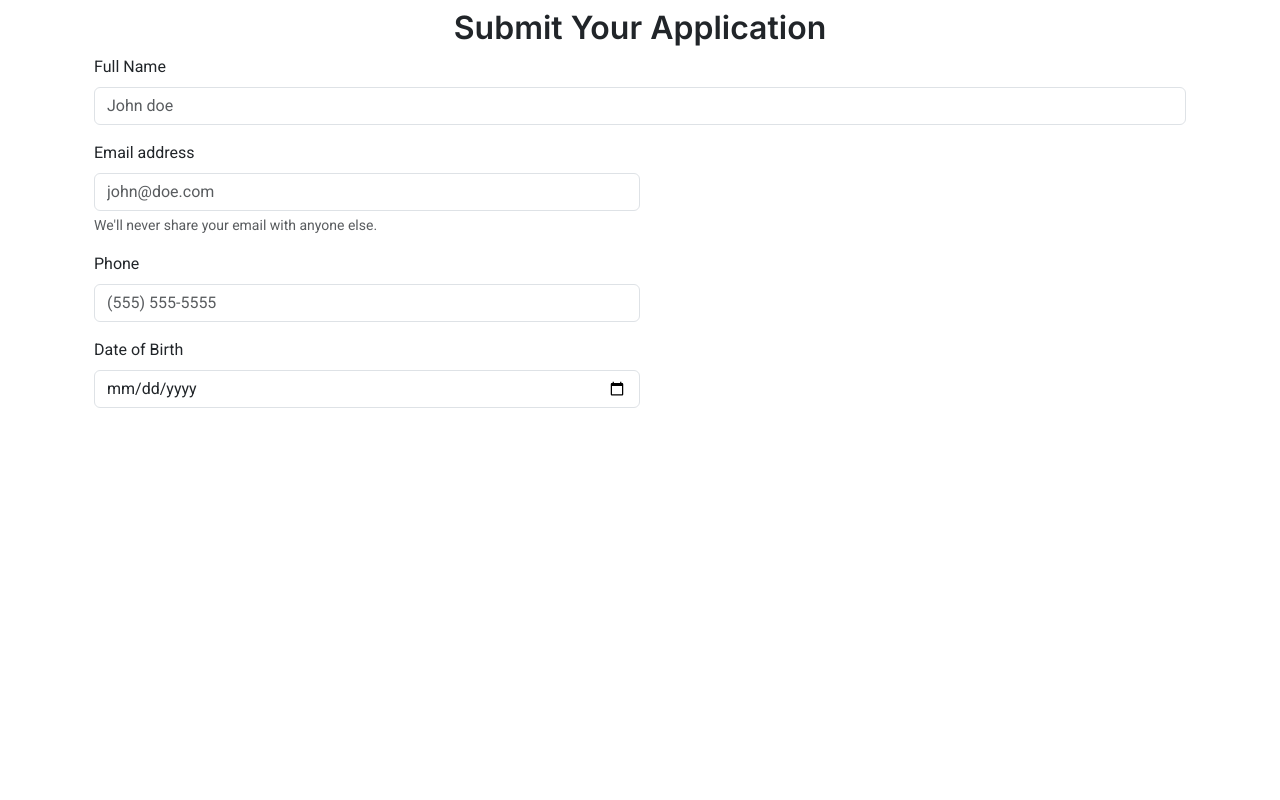
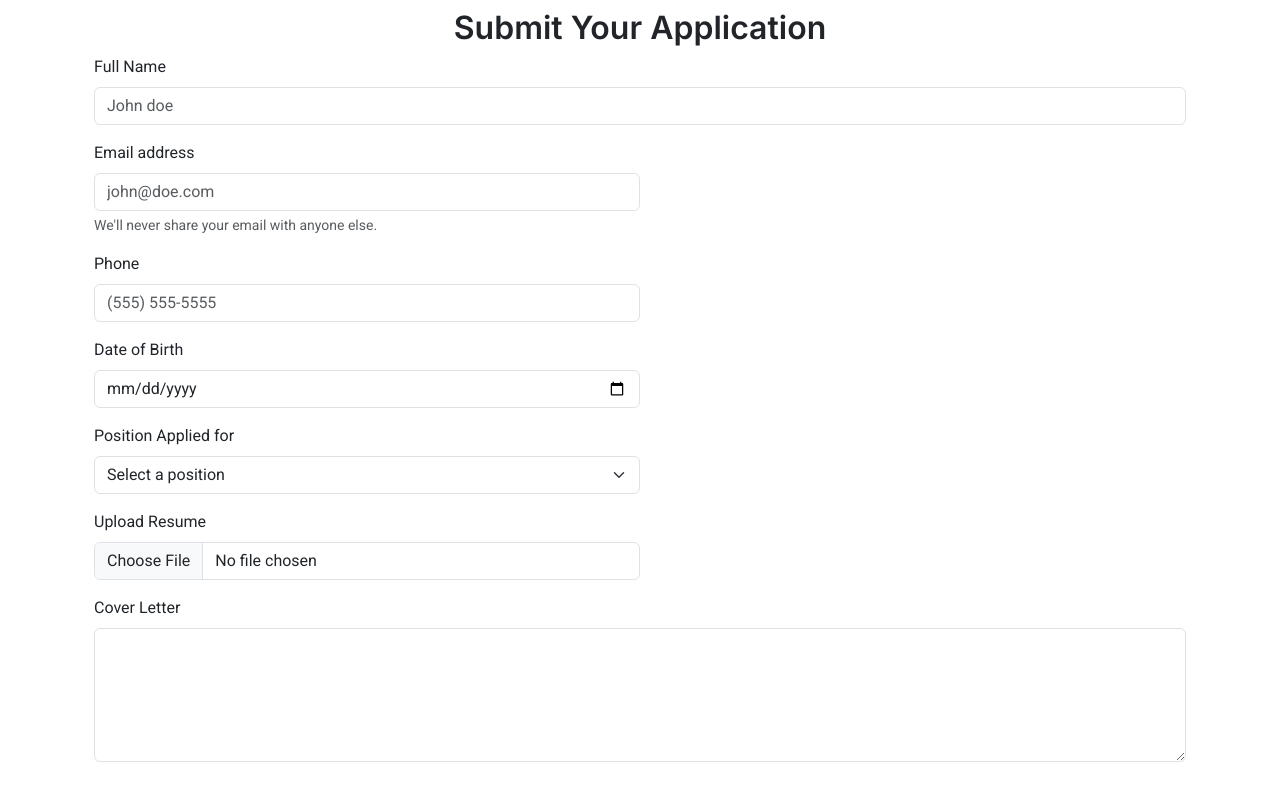
Before and after one commit to rmathew21/jovianCareersSite-bootstrap, a plain HTML site: page src/index.html in a window 1280 px wide. Shown: the part 903-1703 px from the top of the page. Before the commit the page ends 1327 px from the top, so only its background shows below. Drawn offline with nearby package versions, Linux system fonts and the light colour scheme.

Commit message:
added position, resume, and cover letter fields for form

```diff
--- a/src/index.html
+++ b/src/index.html
@@ -256,11 +256,46 @@
         required/>
        </div>
 
+       <!-- Position -->
+       <div class="mb-3 col-sm-6">
+        <label for="position" class="form-label">Position Applied for</label>
+        <select class="form-select" aria-label="Default select example" required>
+          <option selected value="">Select a position</option>
+          <option value="frontend Developer">Frontend Developer</option>
+          <option value="full stack developer">Full Stack Developer</option>
+          <option value="data scientist">Data Scientist</option>
+          <option value="ml engineer">ML Engineer</option>
+        </select>
+       </div>
+
+      <!-- Resume -->
+      <div class="mb-3 col-sm-6">
+        <label for="resume" class="form-label">Upload Resume</label>
+        <input
+        type="file"
+        class="form-control"
+        id="resume"
+        name="resume"
+        required>
+      </div>
+
+      <!-- Cover Letter -->
+      <div class="mb-3">
+        <label for="resume" class="form-label">Cover Letter</label>
+        <textarea
+        placeholder="Why should we consider you for the job?"
+        class="form-control"
+        name="resume"
+        id="resume"
+        rows="5"
+        required>
+        </textarea>
+      </div>
 
   </form>
 
 </div>
-
+<div style="height: 200px;"></div>
     <!-- <h1>About Jovian</h1>
     <div id="about">
         <div id="description">
```
